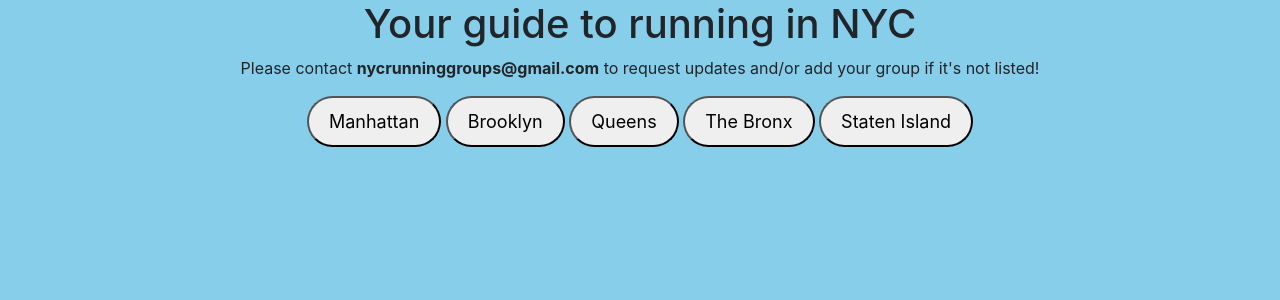
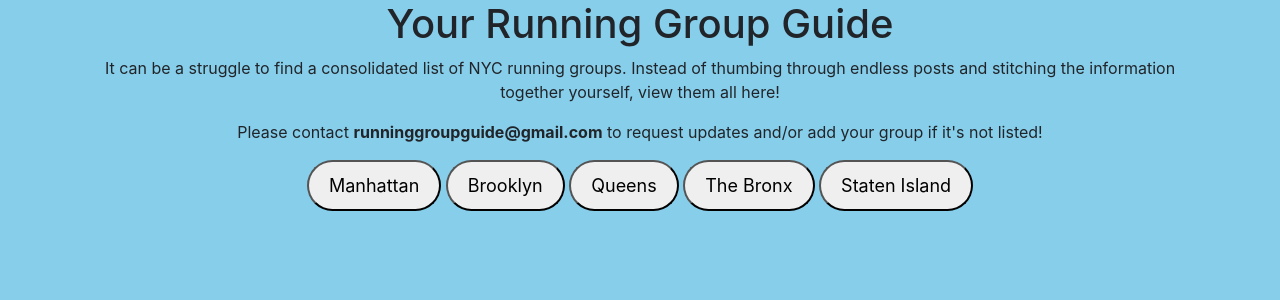
Before and after one commit to annheslin/running, a Flask app: template templates/layout.html in a window 1280 px wide. Shown: the top 300 px of the page. Run offline with Flask 3, Linux system fonts and the light colour scheme; the template is opened without the code that fills it, so the values that code supplies are empty; some libraries are stand-ins or nearby versions.

Commit message:
rollback to v4 heroku and added link icon

```diff
--- a/templates/layout.html
+++ b/templates/layout.html
@@ -5,6 +5,8 @@
     <meta name="viewport" content="width=device-width, initial-scale=1.0">
     <title>{% block title %}NYC Running{% endblock %}</title>
     <!-- Additional CSS or other head elements can be included here -->
+    <link rel="icon" href="{{ url_for('static', filename='runner.svg') }}">
+
     <!-- google font -->
     <link href ="https://fonts.googleapis.com/css2?family=Roboto" rel="stylesheet" >
 
@@ -22,8 +24,9 @@
        <div id="content" class="container">
         {% block content %}
         <div class="center">
-        <h1>Your guide to running in NYC</h1>
-        <p> Please contact <strong>nycrunninggroups@gmail.com</strong> to request updates and/or add your group if it's not listed!</p>
+        <h1>Your Running Group Guide</h1>
+        <p> It can be a struggle to find a consolidated list of NYC running groups. Instead of thumbing through endless posts and stitching the information together yourself, view them all here! </p>
+        <p> Please contact <strong>runninggroupguide@gmail.com</strong> to request updates and/or add your group if it's not listed!</p>
         <!-- Navigation menu or other header elements -->
             <button name="borough">Manhattan</button>
             <button name="borough">Brooklyn</button>
```
Also changed, not shown: static/runner.svg (added).
